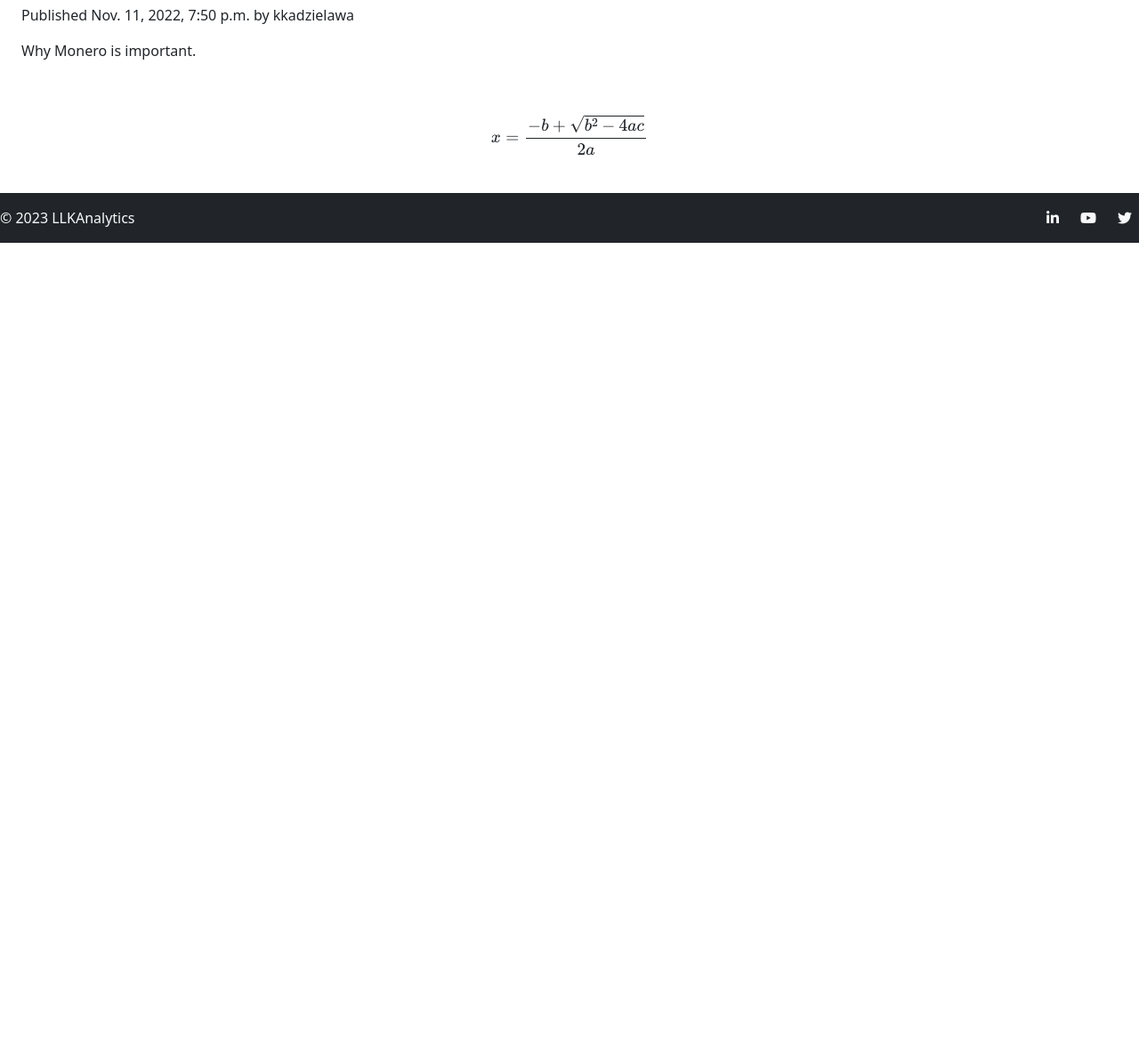
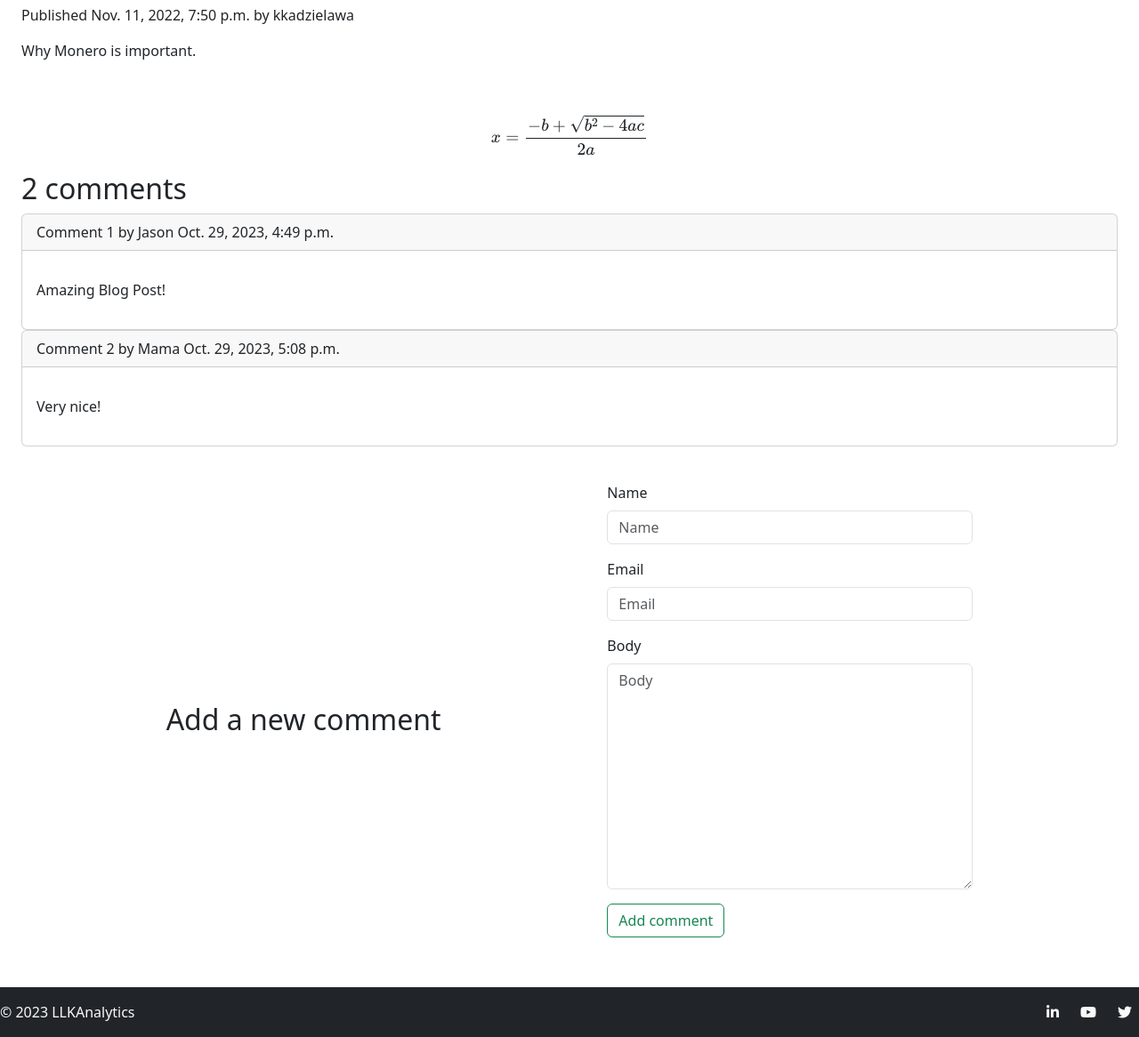
Before and after one commit to kkadzielawa/llkanalytics, a Django app: a page that uses templates/blog/post/detail.html in a window 1280 px wide. Shown: the part 207-1373 px from the top of the page at 89% size. Before the commit the page ends 480 px from the top, so only its background shows below. Run offline with Django 4.2, Linux system fonts and the light colour scheme; data comes from the database, SQL or seed files in the repository; both versions use the stored data as it was after the commit; some libraries are stand-ins or nearby versions.

Commit message:
addec comment system;

```diff
--- /dev/null
+++ b/blog/forms.py
@@ -0,0 +1,9 @@
+from django import forms
+from .models import Comment
+
+
+class CommentForm(forms.ModelForm):
+
+    class Meta:
+        model = Comment
+        fields = ['name', 'email', 'body']
--- a/blog/models.py
+++ b/blog/models.py
@@ -10,6 +10,7 @@ class PublishedManager(models.Manager):
     def get_queryset(self):
         return super().get_queryset().filter(status=Post.Status.PUBLISHED)
 
+#Post Model
 class Post(models.Model):
 
     class Status(models.TextChoices):
@@ -50,3 +51,24 @@ class Post(models.Model):
                                                     self.publish.day,
                                                     self.slug]
                     )
+
+
+#Comment Model
+
+
+class Comment(models.Model):
+    post = models.ForeignKey(Post, on_delete=models.CASCADE, related_name='comments')
+    name = models.CharField(max_length=80)
+    email = models.EmailField()
+    body = models.TextField()
+    created = models.DateTimeField(auto_now_add=True)
+    updated = models.DateTimeField(auto_now=True)
+    active = models.BooleanField(default=True)
+
+    class Meta:
+        ordering = ['created']
+        indexes = [
+                    models.Index(fields=['created']),
+                    ]
+    def __str__(self):
+        return f'Comment by {self.name} on {self.post}'
--- a/blog/urls.py
+++ b/blog/urls.py
@@ -7,4 +7,6 @@ urlpatterns = [
         # post views
         path('', views.post_list, name='post_list'),
         path('<int:year>/<int:month>/<int:day>/<slug:post>/', views.post_detail, name='post_detail'),
+        path('<int:post_id>/comment/', views.post_comment, name='post_comment'),
+
     ]
--- a/blog/views.py
+++ b/blog/views.py
@@ -1,9 +1,13 @@
 from django.shortcuts import render,  get_object_or_404
 from django.http import Http404
 from django.core.paginator import Paginator
+from django.views.decorators.http import require_POST
+
 
 from .models import Post
+from .models import Comment
 
+from .forms import CommentForm
 
 def post_list(request):
     post_list = Post.published.all()
@@ -24,7 +28,31 @@ def post_detail(request, year, month, day, post):
                             publish__month=month,
                             publish__day=day)
 
-    return render(request,
-                'blog/post/detail.html',
-                {'post': post}
+    comments = post.comments.filter(active=True)
+    form = CommentForm()
+
+
+    return render(request, 'blog/post/detail.html',
+                    {
+                        'post': post,
+                        'comments': comments,
+                        'form': form
+                    }
                     )
+
+@require_POST
+def post_comment(request, post_id):
+    post = get_object_or_404(Post, id=post_id, status=Post.Status.PUBLISHED)
+    comment = None
+    form = CommentForm(data=request.POST)
+    if form.is_valid():
+        comment = form.save(commit=False)
+        comment.post = post
+        comment.save()
+    return render(request, 'blog/post/comment.html',
+                            {
+                            'post': post,
+                            'form': form,
+                            'comment': comment
+                            }
+                )
--- a/templates/blog/post/detail.html
+++ b/templates/blog/post/detail.html
@@ -17,5 +17,26 @@
     <h1 class="py-2 text-success">{{ post.title }}</h1>
     <p class="date">Published {{ post.publish }} by {{ post.author }}</p>
 
-      {{ post.body|safe|linebreaks }} {% endblock %}
+      {{ post.body|safe|linebreaks }}
+
+      {% with comments.count as total_comments %}
+      <h2>
+      {{ total_comments }} comment{{ total_comments|pluralize }}
+      </h2>
+      {% endwith %}
+      {% for comment in comments %}
+      <div class="comment card" style="margin: auto;">
+      <p class="info card-header">Comment {{ forloop.counter }} by {{ comment.name }} {{ comment.created }}</p>
+      <div class="card-body">
+      <p class="card-text">
+      {{ comment.body|linebreaks }}
+      </p>
+    </div>
+      </div>
+      {% empty %}
+      <p>There are no comments.</p>
+      {% endfor %}
+    </div>
+      {% include "blog/post/includes/comment_form.html" %}
+      {% endblock %}
   </div>
--- /dev/null
+++ b/templates/blog/post/includes/comment_form.html
@@ -0,0 +1,12 @@
+
+{% load bootstrap5 %}
+
+
+<div class="d-flex flex-column flex-md-row justify-content-evenly align-items-center py-3">
+<h2>Add a new comment</h2>
+<form action="{% url "blog:post_comment" post.id %}" method="post">
+{% bootstrap_form form %}
+{% csrf_token %}
+<p><input type="submit" value="Add comment" class="btn btn-outline-success"></p>
+</form>
+</div>
```
Also changed, not shown: blog/admin.py (+9 -0 lines), templates/blog/post/comment.html (added, +10 -0 lines), blog/migrations/0006_comment_comment_blog_commen_created_0e6ed4_idx.py (added), db.sqlite3.
